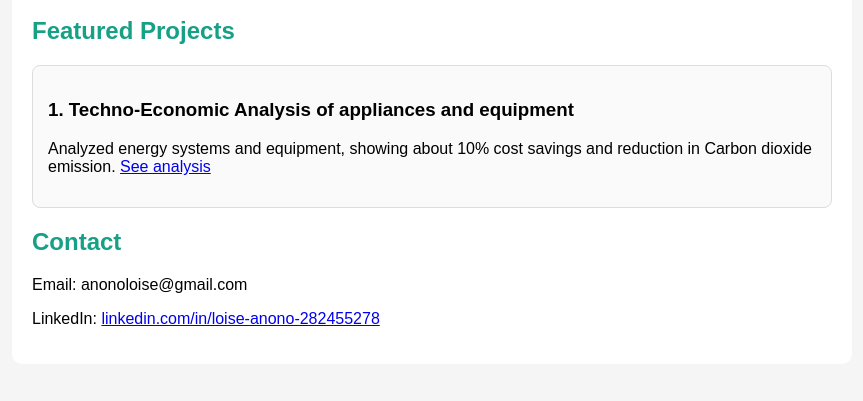
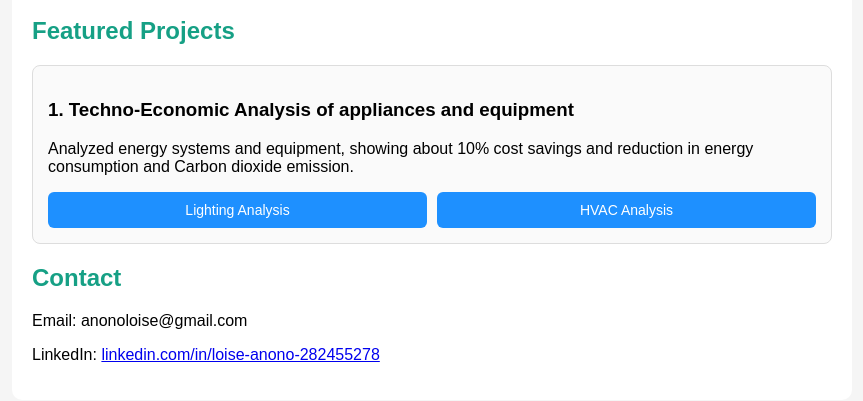
Before and after one commit to loian29/Engergy_portfolio, a plain HTML site: page index.html in a window 1280 px wide. Shown: the part 179-580 px from the top of the page, without its empty margins (208-1071 px from the left). Drawn offline with Linux system fonts and the light colour scheme.

Commit message:
Update index.html

```diff
--- a/index.html
+++ b/index.html
@@ -26,6 +26,29 @@
     section {
       padding: 20px;
     }
+    /* 🔹 Button styles */
+    .button-group {
+      display: flex;
+      gap: 10px;            /* spacing between buttons */
+      margin-top: 10px;
+    }
+
+    .btn {
+      flex: 1;              /* makes all buttons equal width */
+      text-align: center;   /* centers text inside */
+      padding: 10px 0;      /* consistent button height */
+      background-color: #1E90FF;
+      color: white;
+      text-decoration: none;
+      border-radius: 6px;
+      font-size: 14px;
+      transition: all 0.3s ease;
+    }
+
+    .btn:hover {
+      background-color: #FF8C00;
+      transform: scale(1.03);  /* small "pop" effect */
+    }
   </style>
 </head>
 <body>
@@ -37,9 +60,12 @@
 
     <div class="project">
       <h3>1. Techno-Economic Analysis of appliances and equipment</h3>
-      <p>Analyzed energy systems and equipment, showing about 10% cost savings and reduction in Carbon dioxide emission.
-         <a href="lighting_appliance_A4.pdf" target="_blank">See analysis</a>
+      <p>Analyzed energy systems and equipment, showing about 10% cost savings and reduction in energy consumption and Carbon dioxide emission.
       </p>
+  <div class="button-group">
+    <a href="Energy Efficiency Lighting_Analysis.pdf" target="_blank" class="btn">Lighting Analysis</a>
+    <a href="Energy Efficiency Cooling_Analysis.pdf" target="_blank" class="btn">HVAC Analysis</a>
+  </div>
     </div>
     <h2>Contact</h2>
     <p>Email: anonoloise@gmail.com</p>
```
